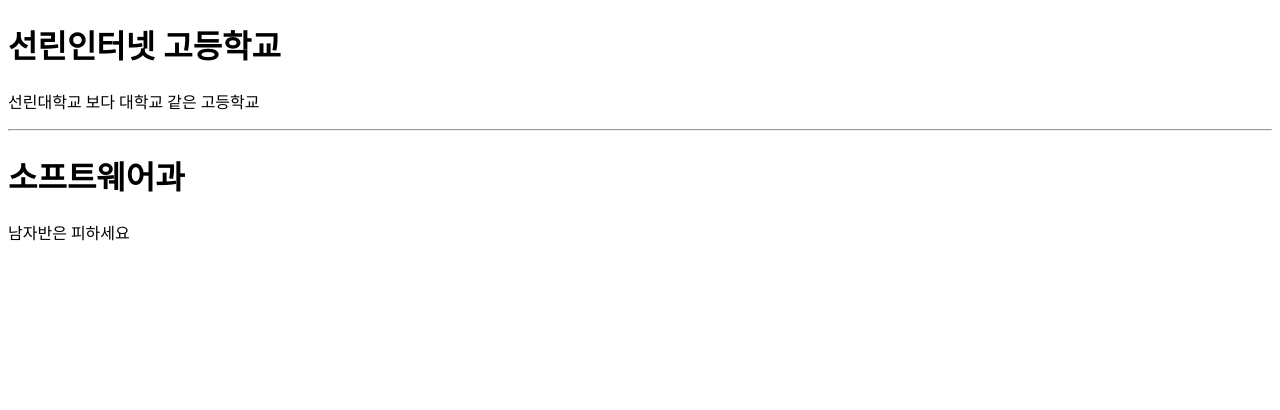
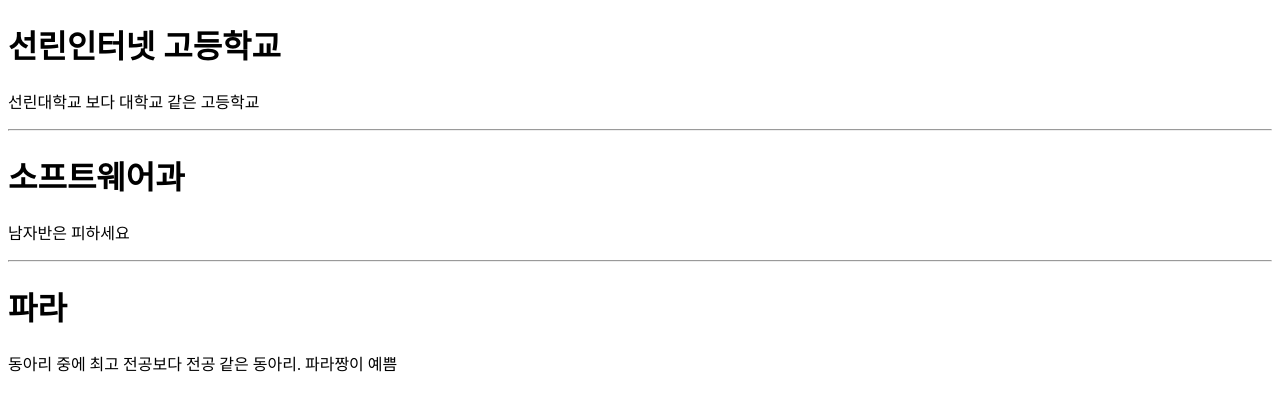
Before and after one commit to wonyeong0810/wang, a plain HTML site: page index.html in a window 1280 px wide. Drawn offline with Linux system fonts and the light colour scheme.

Commit message:
동아리 소개

```diff
--- a/index.html
+++ b/index.html
@@ -11,5 +11,8 @@
     <hr>
     <h1>소프트웨어과</h1>
     <p>남자반은 피하세요</p>
+    <hr>
+    <h1>파라</h1>
+    <p>동아리 중에 최고 전공보다 전공 같은 동아리. 파라짱이 예쁨</p>
 </body>
 </html>
```
